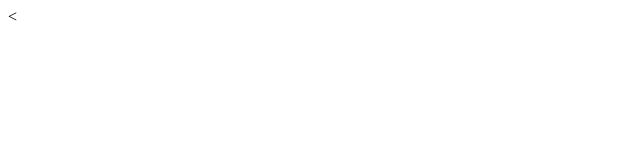
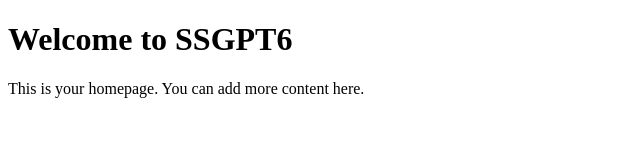
Before and after one commit to shanta4100/Google_Submission_ROOT_OCEAN, a plain HTML site: page index.html in a window 1280 px wide. Shown: the whole page, without its empty margins (0-640 px from the left). Drawn offline with Linux system fonts and the light colour scheme.

Commit message:
Update index.html

```diff
--- a/index.html
+++ b/index.html
@@ -8,8 +8,9 @@
   <meta name="google-site-verification" content="pwr_k-AJ-9OV9w6FCX3cTA07lJifO-BpGbZDcYxlBbM" />
 
   <!-- Other head content -->
-<<meta name="google-site-verification" content="pwr_k-AJ-9OV9w6FCX3cTA07lJifO-BpGbZDcYxlBbM" />
+</head>
 <body>
-  <!-- Your page content -->
+  <h1>Welcome to SSGPT6</h1>
+  <p>This is your homepage. You can add more content here.</p>
 </body>
 </html>
```
